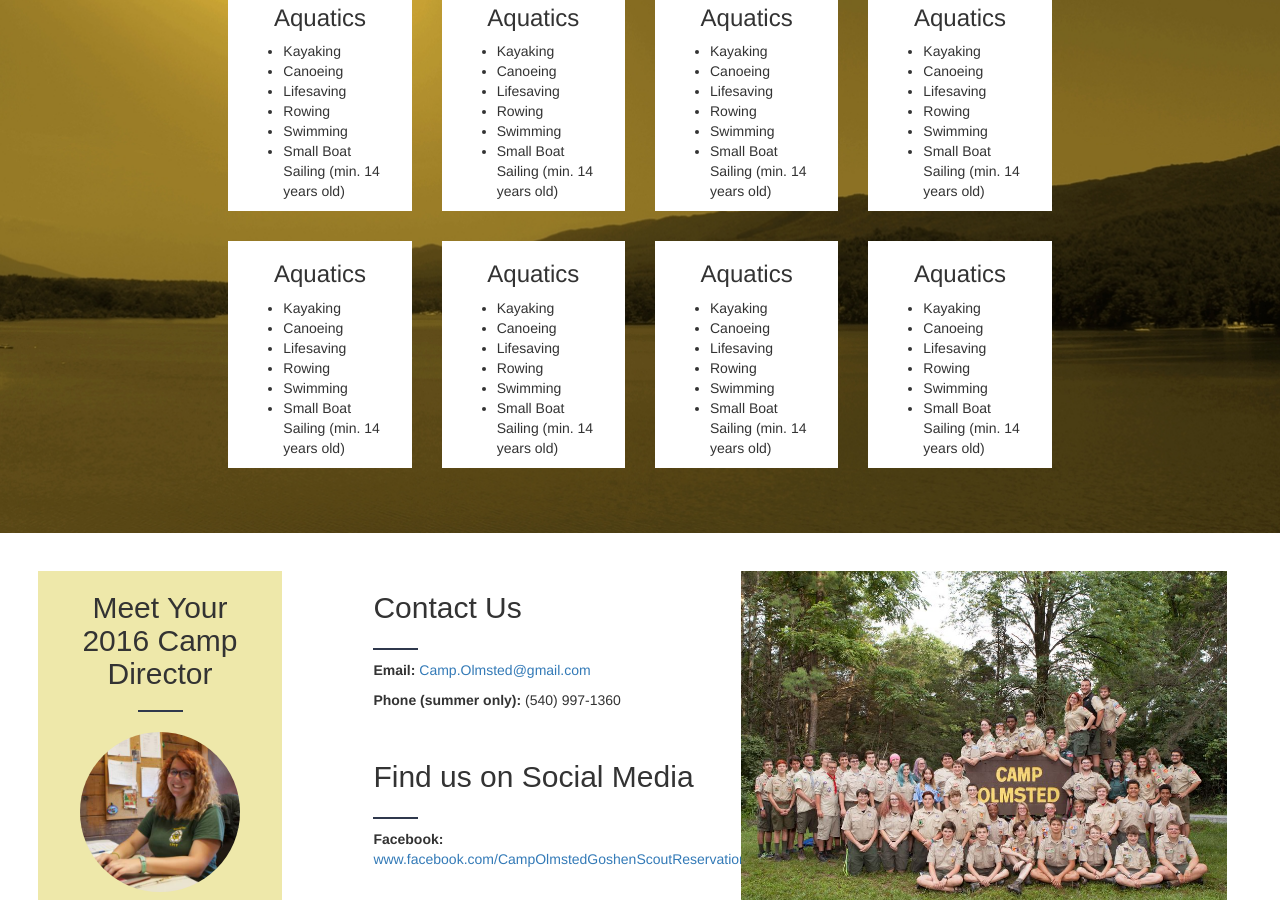
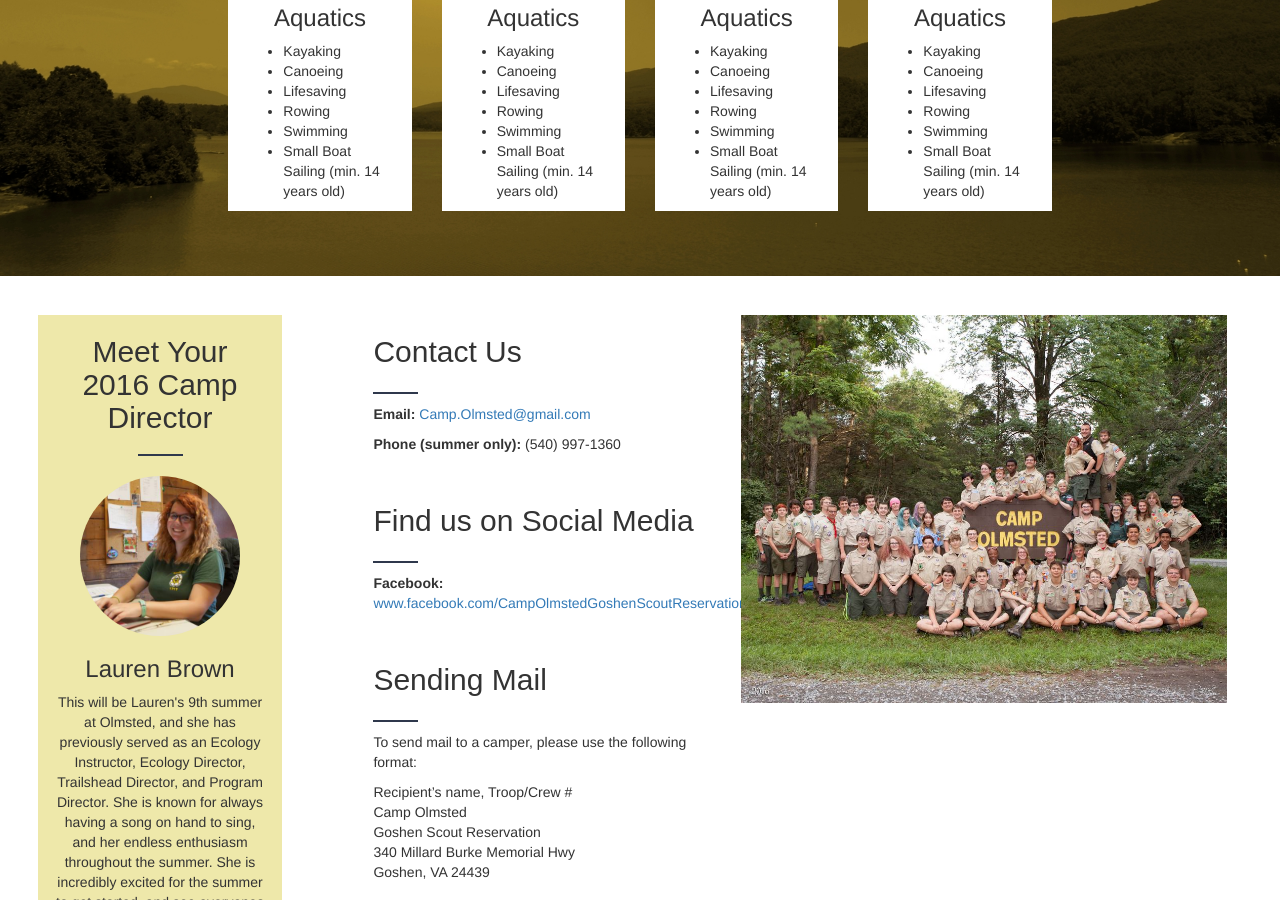
Before and after one commit to edamtoft/goshen, a Jekyll site: the page built from _camps/olmsted.html, in a window 1280 px wide and 900 px high, scrolled down 810 px. Built offline with Jekyll 4.4.1, drawn with Linux system fonts in a browser that asks for light colours.

```diff
--- a/_camps/olmsted.html
+++ b/_camps/olmsted.html
@@ -18,111 +51,3 @@
 <div class="row">
     <h2 class="gsrtitle3 text-center">Olmsted's Program</h2>
 </div>
-<div class="row" style="background-image: url('/assets/bg_OLM.jpg'); background-position: center bottom; background-size: cover;">
-    <div class="col-sm-8 col-sm-offset-2" style="padding: 50px 0;">
-        <div class="col-sm-3" style="padding: 15px;">
-            <div class="col-xs-12" style="background-color: #fff;">
-                <h3 style="text-align: center;">Aquatics</h3>
-                <ul>
-                    <li>Kayaking</li>
-                    <li>Canoeing</li>
-                    <li>Lifesaving</li>
-                    <li>Rowing</li>
-                    <li>Swimming</li>
-                    <li>Small Boat Sailing (min. 14 years old)</li>
-                </ul>
-            </div>
-        </div>
-        <div class="col-sm-3" style="padding: 15px;">
-            <div class="col-xs-12"  style="background-color: #fff;">
-                <h3 style="text-align: center;">Aquatics</h3>
-                <ul>
-                    <li>Kayaking</li>
-                    <li>Canoeing</li>
-                    <li>Lifesaving</li>
-                    <li>Rowing</li>
-                    <li>Swimming</li>
-                    <li>Small Boat Sailing (min. 14 years old)</li>
-                </ul>
-            </div>
-        </div>
-        <div class="col-sm-3" style="padding: 15px;">
-            <div class="col-xs-12" style="background-color: #fff;">
-                <h3 style="text-align: center;">Aquatics</h3>
-                <ul>
-                    <li>Kayaking</li>
-                    <li>Canoeing</li>
-                    <li>Lifesaving</li>
-                    <li>Rowing</li>
-                    <li>Swimming</li>
-                    <li>Small Boat Sailing (min. 14 years old)</li>
-                </ul>
-            </div>
-        </div>
-        <div class="col-sm-3" style="padding: 15px;">
-            <div class="col-xs-12"  style="background-color: #fff;">
-                <h3 style="text-align: center;">Aquatics</h3>
-                <ul>
-                    <li>Kayaking</li>
-                    <li>Canoeing</li>
-                    <li>Lifesaving</li>
-                    <li>Rowing</li>
-                    <li>Swimming</li>
-                    <li>Small Boat Sailing (min. 14 years old)</li>
-                </ul>
-            </div>
-        </div>
-        <div class="col-sm-3" style="padding: 15px;">
-            <div class="col-xs-12" style="background-color: #fff;">
-                <h3 style="text-align: center;">Aquatics</h3>
-                <ul>
-                    <li>Kayaking</li>
-                    <li>Canoeing</li>
-                    <li>Lifesaving</li>
-                    <li>Rowing</li>
-                    <li>Swimming</li>
-                    <li>Small Boat Sailing (min. 14 years old)</li>
-                </ul>
-            </div>
-        </div>
-        <div class="col-sm-3" style="padding: 15px;">
-            <div class="col-xs-12"  style="background-color: #fff;">
-                <h3 style="text-align: center;">Aquatics</h3>
-                <ul>
-                    <li>Kayaking</li>
-                    <li>Canoeing</li>
-                    <li>Lifesaving</li>
-                    <li>Rowing</li>
-                    <li>Swimming</li>
-                    <li>Small Boat Sailing (min. 14 years old)</li>
-                </ul>
-            </div>
-        </div>
-        <div class="col-sm-3" style="padding: 15px;">
-            <div class="col-xs-12" style="background-color: #fff;">
-                <h3 style="text-align: center;">Aquatics</h3>
-                <ul>
-                    <li>Kayaking</li>
-                    <li>Canoeing</li>
-                    <li>Lifesaving</li>
-                    <li>Rowing</li>
-                    <li>Swimming</li>
-                    <li>Small Boat Sailing (min. 14 years old)</li>
-                </ul>
-            </div>
-        </div>
-        <div class="col-sm-3" style="padding: 15px;">
-            <div class="col-xs-12"  style="background-color: #fff;">
-                <h3 style="text-align: center;">Aquatics</h3>
-                <ul>
-                    <li>Kayaking</li>
-                    <li>Canoeing</li>
-                    <li>Lifesaving</li>
-                    <li>Rowing</li>
-                    <li>Swimming</li>
-                    <li>Small Boat Sailing (min. 14 years old)</li>
-                </ul>
-            </div>
-        </div>
-    </div>
-</div>
--- /dev/null
+++ b/_includes/meritbadges.html
@@ -0,0 +1,14 @@
+<div class="row" style="background-image: url('/assets/bg_OLM.jpg'); background-position: center bottom; background-size: cover;">
+    <div class="col-sm-8 col-sm-offset-2" style="padding: 50px 0;">
+        {% for area in page.programAreas %}
+        <div class="col-sm-3" style="padding: 15px;">
+            <div class="col-xs-12"  style="background-color: #fff;">
+                <h3 style="text-align: center;">{{area.title}}</h3>
+                <ul>
+                    {% for badge in area.badges %}<li>{{badge}}</li>{% endfor %}
+                </ul>
+            </div>
+        </div>
+        {% endfor %}
+    </div>
+</div>
--- a/_layouts/camps.html
+++ b/_layouts/camps.html
@@ -7,5 +7,6 @@
 </header>
 <main class="container-fluid">
   {{content}}
+  {% include meritbadges.html %}
   {% include contactSection.html %}
 </main>
```
Also changed, not shown: other parts of _camps/olmsted.html (+33 -0 lines), _camps/marriott.html (+33 -0 lines), _camps/pmi.html (+33 -0 lines).
